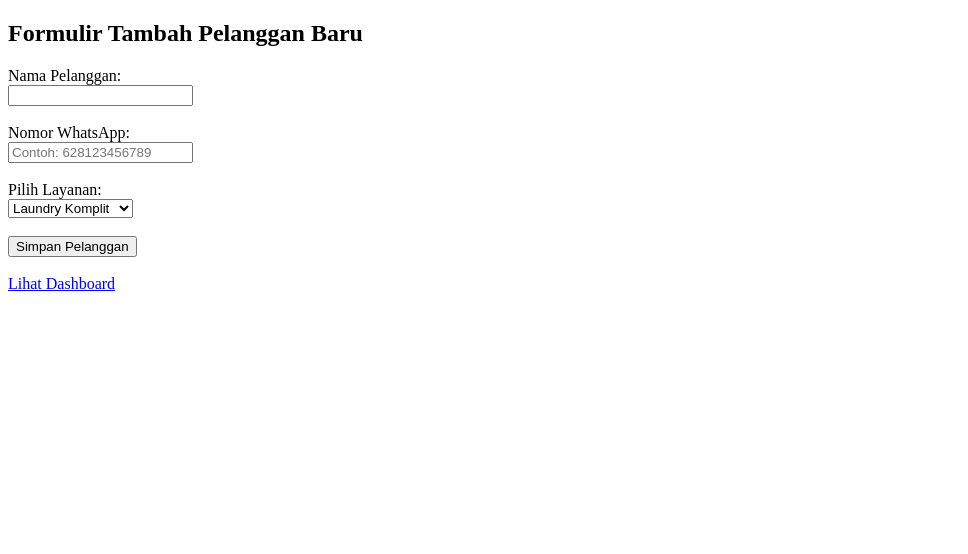
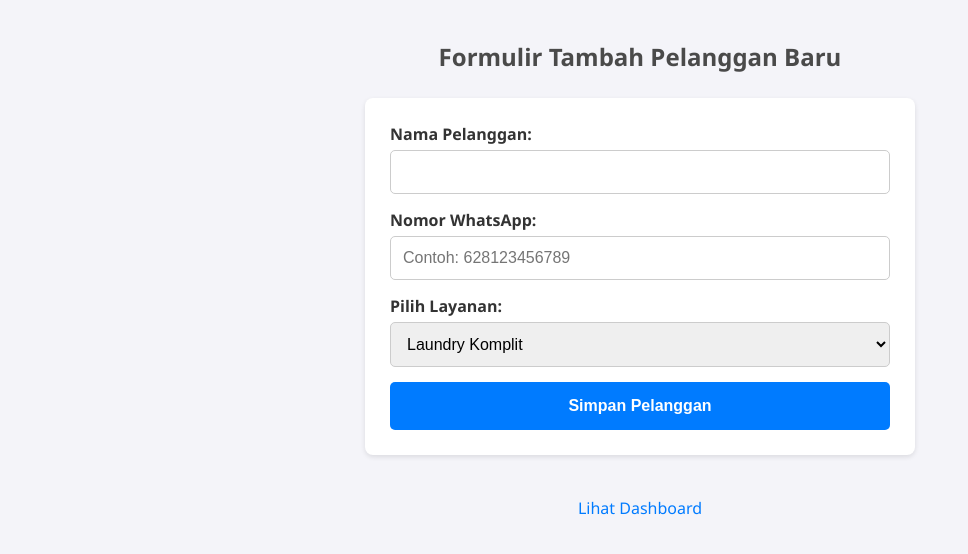
Before and after one commit to IwayanPasek/projectpasek, a PHP site: page / in a window 1280 px wide. Shown: the top 554 px of the page, without its empty margins (0-968 px from the left). Run offline with PHP 8.4, Linux system fonts and the light colour scheme; some libraries are stand-ins or nearby versions.

Commit message:
Update index.php

```diff
--- a/index.php
+++ b/index.php
@@ -6,23 +6,97 @@ include('config/db.php');
 <html>
 <head>
     <title>Tambah Pelanggan - Aplikasi Laundry</title>
+    <meta name="viewport" content="width=device-width, initial-scale=1.0">
+    <style>
+        /* Pengaturan dasar untuk seluruh halaman */
+        body {
+            font-family: 'Segoe UI', Tahoma, Geneva, Verdana, sans-serif;
+            margin: 0;
+            padding: 20px;
+            background-color: #f4f4f9;
+            color: #333;
+        }
+
+        /* Styling untuk judul */
+        h2 {
+            color: #4a4a4a;
+            text-align: center;
+            margin-bottom: 25px;
+        }
+
+        /* Container untuk form agar lebih terpusat dan rapi */
+        form {
+            max-width: 500px;
+            margin: 0 auto;
+            padding: 25px;
+            background-color: #ffffff;
+            border-radius: 8px;
+            box-shadow: 0 2px 5px rgba(0,0,0,0.1);
+        }
+
+        /* Styling untuk label */
+        label {
+            font-weight: bold;
+            margin-bottom: 5px;
+            display: block; /* Agar label berada di baris sendiri */
+        }
+
+        /* Styling untuk input dan select agar mudah digunakan di HP */
+        input[type="text"],
+        select {
+            width: 100%;
+            padding: 12px;
+            margin-bottom: 15px; /* Jarak antar input */
+            border: 1px solid #ccc;
+            border-radius: 5px;
+            box-sizing: border-box; /* Penting untuk kalkulasi width */
+            font-size: 16px; /* Ukuran font lebih besar agar mudah dibaca */
+        }
+
+        /* Styling untuk tombol submit */
+        button[type="submit"] {
+            width: 100%;
+            padding: 15px;
+            background-color: #007bff;
+            color: white;
+            border: none;
+            border-radius: 5px;
+            font-size: 16px;
+            font-weight: bold;
+            cursor: pointer;
+            transition: background-color 0.2s;
+        }
+
+        button[type="submit"]:hover {
+            background-color: #0056b3;
+        }
+
+        /* Styling untuk link kembali ke Dashboard */
+        a[href="dashboard.php"] {
+            display: block;
+            text-align: center;
+            margin-top: 20px;
+            color: #007bff;
+            text-decoration: none;
+        }
+    </style>
 </head>
 <body>
     <h2>Formulir Tambah Pelanggan Baru</h2>
 
     <form action="proses/simpan_pelanggan.php" method="POST">
-        <label>Nama Pelanggan:</label><br>
-        <input type="text" name="nama" required><br><br>
+        <label>Nama Pelanggan:</label>
+        <input type="text" name="nama" required>
 
-        <label>Nomor WhatsApp:</label><br>
-        <input type="text" name="no_wa" placeholder="Contoh: 628123456789" required><br><br>
+        <label>Nomor WhatsApp:</label>
+        <input type="text" name="no_wa" placeholder="Contoh: 628123456789" required>
 
-        <label>Pilih Layanan:</label><br>
+        <label>Pilih Layanan:</label>
         <select name="layanan" required>
             <option value="Laundry Komplit">Laundry Komplit</option>
             <option value="Hanya Keringkan">Hanya Keringkan</option>
             <option value="Hanya Setrika">Hanya Setrika</option>
-        </select><br><br>
+        </select>
 
         <button type="submit">Simpan Pelanggan</button>
     </form>
```
